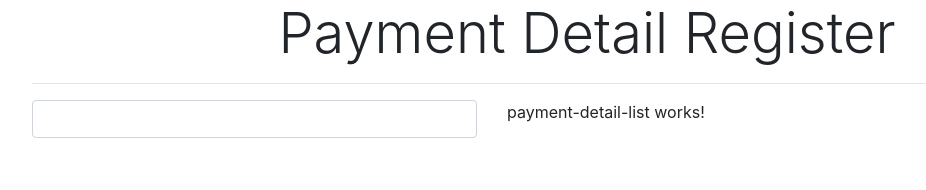
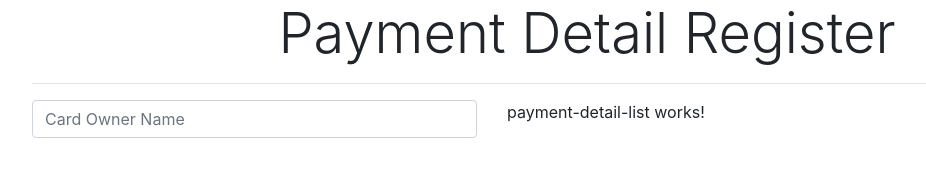
Before and after one commit to pigman8857/FAChallengeApi, an Angular app: page / in a window 1280 px wide. Shown: the top 190 px of the page, without its empty margins (53-979 px from the left). Built offline with nearby package versions, Linux system fonts and the light colour scheme.

Commit message:
add placeholder

```diff
--- a/src/app/payment-details/payment-detail/payment-detail.component.html
+++ b/src/app/payment-details/payment-detail/payment-detail.component.html
@@ -1,5 +1,5 @@
 <form #form="ngForm" autocomplete="off">
     <div class="form-group">
-        <input type="text" class="form-control">
+        <input class="form-control" placeholder="Card Owner Name">
     </div>
 </form>
```
